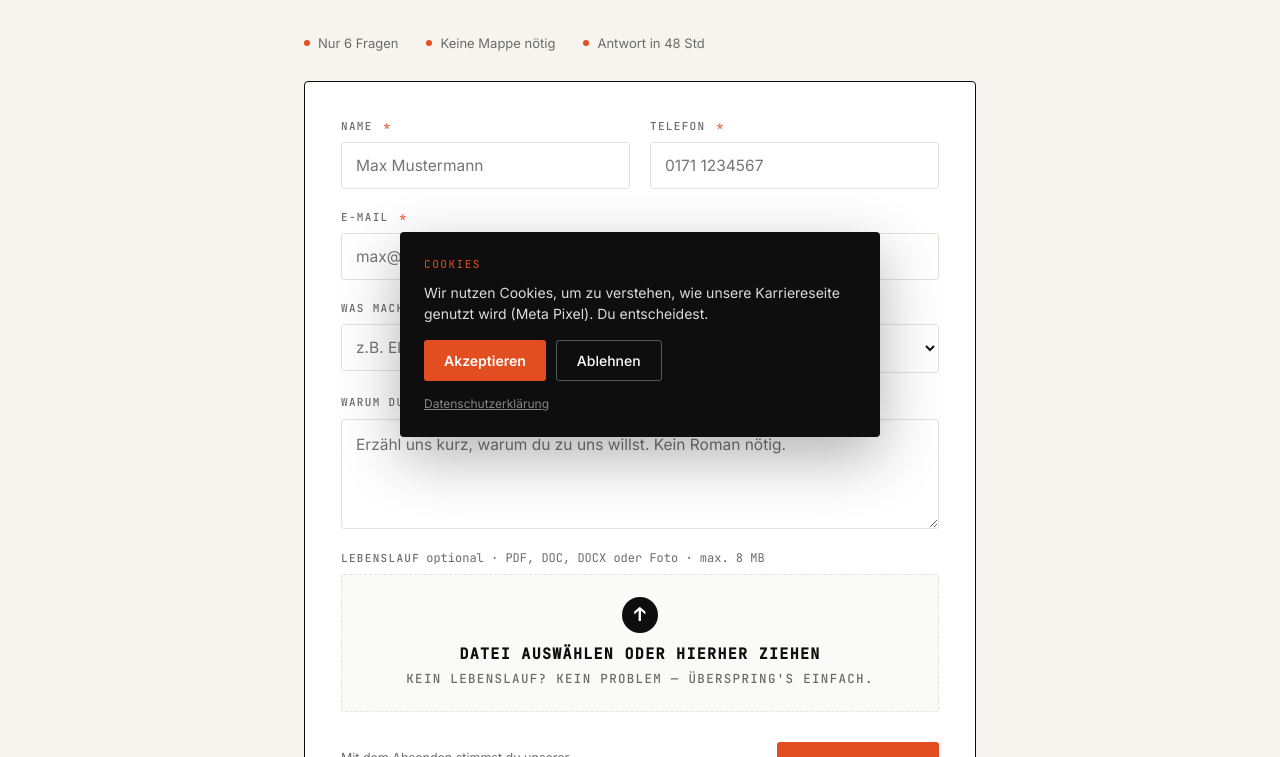
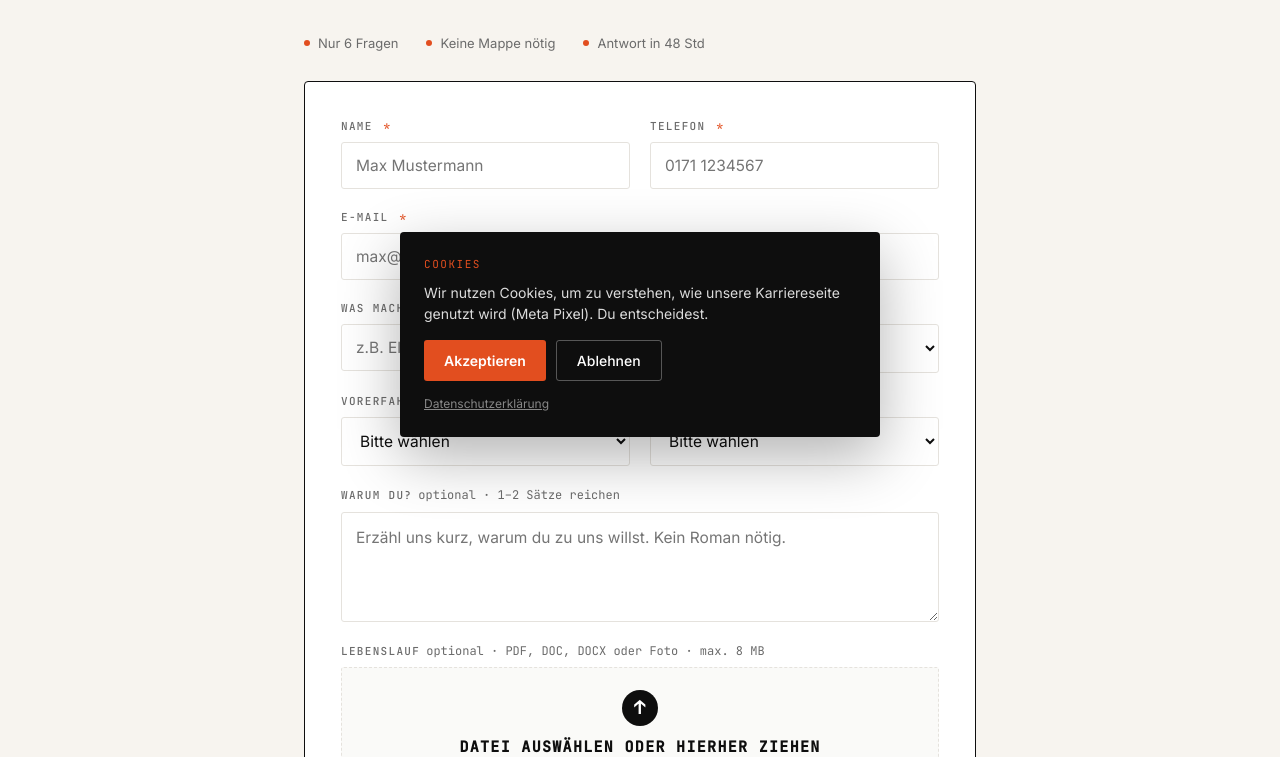
Before and after one commit to khalil573/karriere-zap, a plain HTML site: page bewerben.html in a window 1280 px wide. Shown: the part 343-1100 px from the top of the page. Drawn offline with Linux system fonts and the light colour scheme.

Commit message:
Update bewerben.html
Neues Dropdown Menü

```diff
--- a/bewerben.html
+++ b/bewerben.html
@@ -248,6 +248,30 @@ if (localStorage.getItem('zap_cookie_consent') === 'accepted') {
         </div>
       </div>
 
+<div class="grid-2">
+        <div class="field">
+          <label for="f-vorerfahrung">Vorerfahrung im Vertrieb</label>
+          <select id="f-vorerfahrung" name="vorerfahrung">
+            <option value="">Bitte wählen</option>
+            <option value="Keine">Keine</option>
+            <option value="Unter 1 Jahr">Unter 1 Jahr</option>
+            <option value="1-3 Jahre">1–3 Jahre</option>
+            <option value="3-5 Jahre">3–5 Jahre</option>
+            <option value="Mehr als 5 Jahre">Mehr als 5 Jahre</option>
+          </select>
+        </div>
+        <div class="field">
+          <label for="f-erreichbar">Wann am besten erreichbar?</label>
+          <select id="f-erreichbar" name="erreichbarkeit">
+            <option value="">Bitte wählen</option>
+            <option value="Vormittags (08-12 Uhr)">Vormittags (08–12 Uhr)</option>
+            <option value="Mittags (12-14 Uhr)">Mittags (12–14 Uhr)</option>
+            <option value="Nachmittags (14-17 Uhr)">Nachmittags (14–17 Uhr)</option>
+            <option value="Abends (nach 17 Uhr)">Abends (nach 17 Uhr)</option>
+            <option value="Egal">Egal, ruft einfach an</option>
+          </select>
+        </div>
+      </div>
       <div class="field">
         <label for="f-msg">Warum du?<span class="opt">optional · 1–2 Sätze reichen</span></label>
         <textarea id="f-msg" name="nachricht" placeholder="Erzähl uns kurz, warum du zu uns willst. Kein Roman nötig."></textarea>
```
